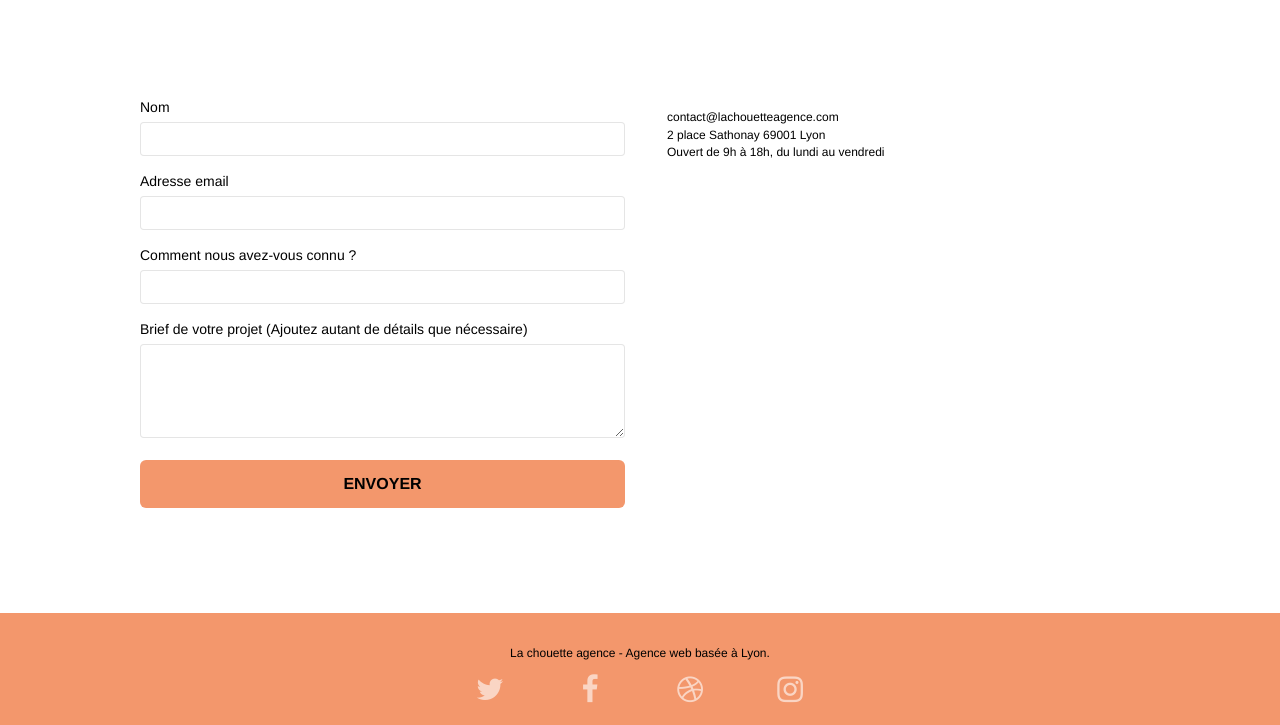
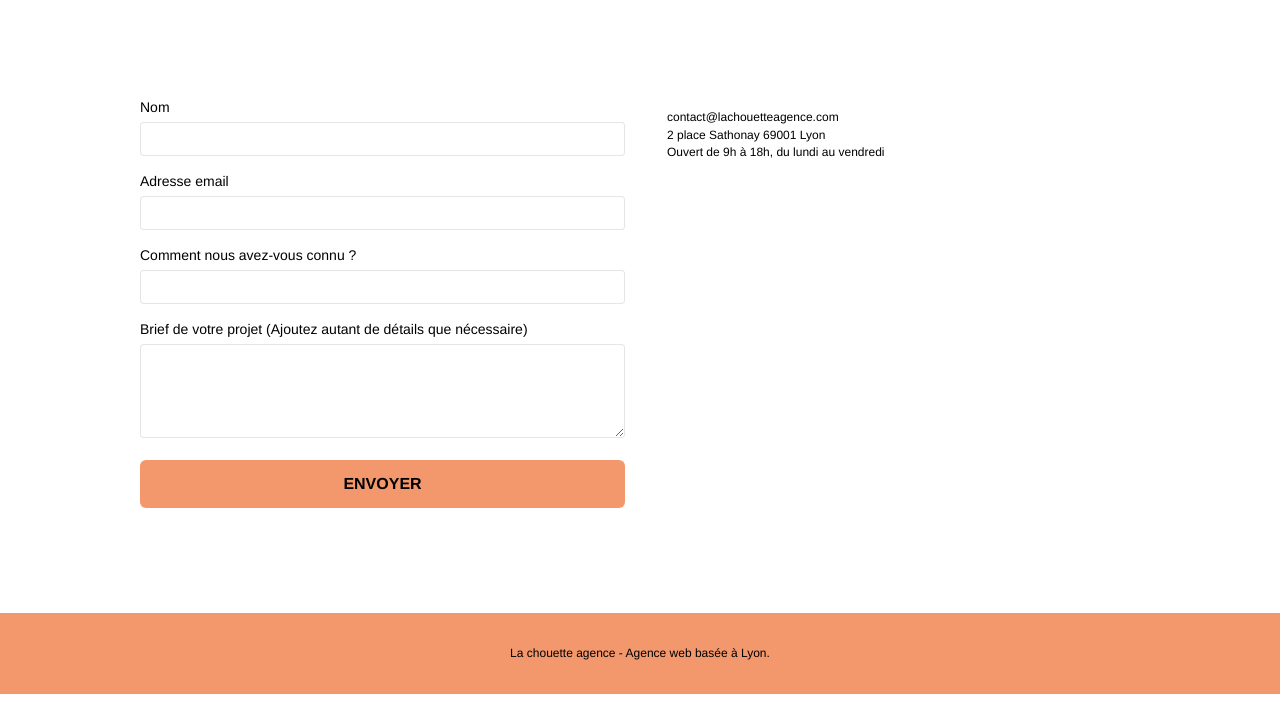
Before and after one commit to vivien41/vivienprost_4_11102021, a plain HTML site: page contact.html in a window 1280 px wide. Shown: the part 401-1126 px from the top of the page. After the commit the page ends 1095 px from the top, so only its background shows below. Drawn offline with nearby package versions, Linux system fonts and the light colour scheme; files that its build step writes are made by us from their sources.

Commit message:
changement du script a la fin du footer

```diff
--- a/contact.html
+++ b/contact.html
@@ -13,12 +13,6 @@
 	<link rel="stylesheet" type="text/css" href="./css/font-awesome.min.css">
 	<link rel="stylesheet" type="text/css" href="./css/et-line.min.css">
 
-
-	<script src="./js/jquery-2.1.0.min.js"></script>
-	<script src="./js/bootstrap.min.js"></script>
-	<script src="./js/blocs.min.js"></script>
-	<script src="./js/jqBootstrapValidation.js"></script>
-	<script src="./js/formHandler.js"></script>
 	<title>contact</title>
 
 
@@ -139,38 +133,19 @@
 						<p class="text-center white">
 							La chouette agence - Agence web basée à Lyon.<br>
 						</p>
-						<div class="row row-no-gutters social">
-							<div class="col-sm-3">
-								<div class="text-center">
-									<a class="social" href="https://twitter.com/home" aria-label="Lien vers notre compte Twitter" ><span class="fa fa-twitter icon-md"></span></a>
-								</div>
 							</div>
-							<div class="col-sm-3">
-								<div class="text-center">
-									<a class="social" href="https://facebook.com" aria-label="Lien vers notre compte Facebook"><span class="fa fa-facebook icon-md"></span></a>
-								</div>
-							</div>
-							<div class="col-sm-3">
-								<div class="text-center">
-									<a class="social" href="https://dribbble.com/" aria-label="Lien vers notre compte Dribbble"> <span class="fa fa-dribbble icon-md"></span></a>
-								</div>
-							</div>
-							<div class="col-sm-3">
-								<div class="text-center">
-									<a class="social" href="https://instagram.com" aria-label="Lien vers notre compte Instagram"><span class="fa fa-instagram icon-md"></span></a>
-								</div>
-							</div>
-						</div>
-					</div>
-					</div>
 				</div>
 			</div>
 		</div>
+	</div>
 		<!-- Footer - bloc-8 END -->
 
 	<!-- Principal conteneur END -->
-
-
+	<script src="./js/jquery-2.1.0.min.js"></script>
+	<script src="./js/bootstrap.min.js"></script>
+	<script src="./js/blocs.min.js"></script>
+	<script src="./js/jqBootstrapValidation.js"></script>
+	<script src="./js/formHandler.js"></script>
 </body>
 
 </html>
```
